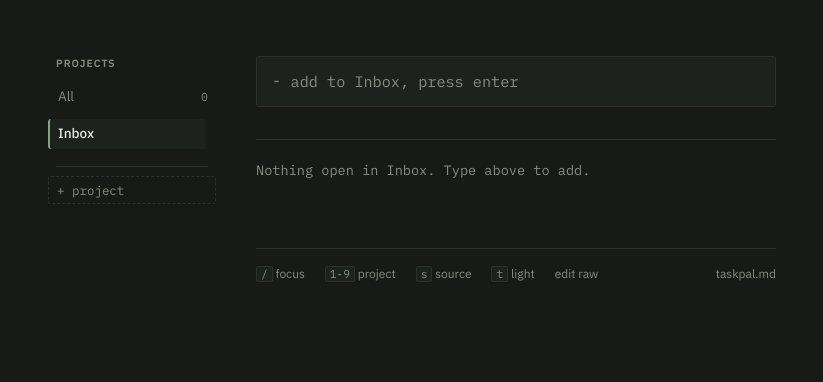
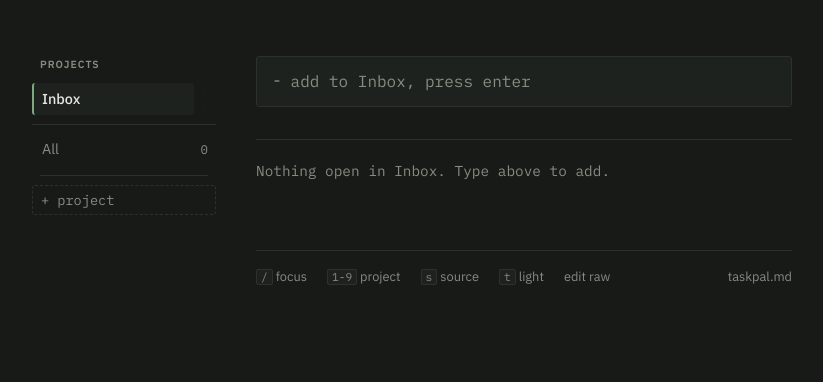
Before and after one commit to blakdav/taskpal, a Flask app: page / in a window 1280 px wide. Shown: the top 382 px of the page, without its empty margins (228-1051 px from the left). Run offline with Flask 3, Linux system fonts and the light colour scheme.

Commit message:
Update index.html

```diff
--- a/templates/index.html
+++ b/templates/index.html
@@ -45,17 +45,17 @@
     background: var(--paper);
     color: var(--ink);
     font-family: var(--sans);
-    font-size: 15px;
-    line-height: 1.5;
+    font-size: 16.5px;
+    line-height: 1.55;
     -webkit-font-smoothing: antialiased;
   }
 
   .shell {
-    max-width: 48rem;
+    max-width: 50rem;
     margin: 0 auto;
     padding: 3.5rem 1.25rem 6rem;
     display: grid;
-    grid-template-columns: 10.5rem 1fr;
+    grid-template-columns: 11.5rem 1fr;
     gap: 2.5rem;
     align-items: start;
   }
@@ -82,7 +82,7 @@
     border-radius: 3px;
     color: var(--muted);
     text-decoration: none;
-    font-size: 0.85rem;
+    font-size: 0.9rem;
     border-left: 2px solid transparent;
     transition: color 120ms ease, background 120ms ease;
   }
@@ -95,7 +95,7 @@
   }
   nav a .n {
     font-family: var(--mono);
-    font-size: 0.72rem;
+    font-size: 0.78rem;
     color: var(--muted);
   }
   nav a.on .n { color: var(--accent); }
@@ -106,16 +106,22 @@
     overflow: hidden; text-overflow: ellipsis; white-space: nowrap;
   }
 
-  .ord { display: flex; flex-direction: column; opacity: 0; transition: opacity 120ms ease; }
+  .ord { display: flex; flex-direction: column; gap: 1px; opacity: 0.25; transition: opacity 120ms ease; }
   nav .row:hover .ord, .ord:focus-within { opacity: 1; }
   .ord button {
+    display: flex; align-items: center; justify-content: center;
+    width: 1.4rem; height: 1.05rem;
     border: 0; background: none; cursor: pointer;
-    color: var(--muted); font-size: 0.6rem; line-height: 0.9;
-    padding: 0 0.15rem;
+    color: var(--muted); font-size: 0.8rem; line-height: 1;
+    border-radius: 2px;
+    padding: 0;
   }
+  .ord button:hover:not(:disabled) { background: var(--rule); }
   .ord button:hover:not(:disabled) { color: var(--ink); }
   .ord button:disabled { color: var(--rule); cursor: default; }
   .ord button:focus-visible { outline: 1px solid var(--accent); }
+
+  .all-row { margin-top: 0.5rem; padding-top: 0.5rem; border-top: 1px solid var(--rule); }
 
   nav hr { border: 0; border-top: 1px solid var(--rule); margin: 0.6rem 0.5rem; }
 
@@ -123,7 +129,7 @@
     width: 100%;
     padding: 0.3rem 0.5rem;
     font-family: var(--mono);
-    font-size: 0.78rem;
+    font-size: 0.85rem;
     color: var(--ink);
     background: transparent;
     border: 1px dashed var(--rule);
@@ -139,7 +145,7 @@
     width: 100%;
     padding: 0.9rem 1rem 0.9rem 2.1rem;
     font-family: var(--mono);
-    font-size: 0.95rem;
+    font-size: 1rem;
     color: var(--ink);
     background: var(--surface);
     border: 1px solid var(--rule);
@@ -248,7 +276,7 @@
 
   .empty {
     font-family: var(--mono);
-    font-size: 0.85rem;
+    font-size: 0.9rem;
     color: var(--muted);
     padding: 1.25rem 0;
     border-top: 1px solid var(--rule);
@@ -273,7 +301,7 @@
     margin-top: 3rem;
     padding-top: 1rem;
     border-top: 1px solid var(--rule);
-    font-size: 0.75rem;
+    font-size: 0.8rem;
     color: var(--muted);
     display: flex;
     gap: 1.25rem;
@@ -361,6 +384,19 @@
         </span>
       </div>
       {% endfor %}
+      <div class="row all-row">
+        <a href="{{ url_for('all_view') }}"
+           class="{{ 'on' if active is none and not archive }}">
+          <span>All</span><span class="n">{{ total_open }}</span>
+        </a>
+      </div>
+      {% if archived_count %}
+      <div class="row">
+        <a href="{{ url_for('archive_view') }}" class="{{ 'on' if archive }}">
+          <span>Archive</span><span class="n">{{ archived_count }}</span>
+        </a>
+      </div>
+      {% endif %}
     </div>
     <hr>
     <form method="post" action="{{ url_for('add_project') }}">
@@ -404,16 +442,18 @@
       {% endfor %}
     </ul>
     {% else %}
-    <p class="empty">Nothing open{{ ' in ' ~ active if active }}. Type above to add.</p>
+    <p class="empty">{% if archive %}Nothing archived yet.{% else %}Nothing open{{ ' in ' ~ active if active }}. Type above to add.{% endif %}</p>
     {% endif %}
 
     {% if done_tasks %}
     <div class="section-label">
-      <span>Done &middot; {{ done_tasks|length }}</span>
-      <form method="post" action="{{ url_for('clear_done') }}">
+      <span>{{ 'Archived' if archive else 'Done' }} &middot; {{ done_tasks|length }}</span>
+      {% if not archive %}
+      <form method="post" action="{{ url_for('archive_done') }}">
         <input type="hidden" name="return_to" value="{{ active or '*' }}">
-        <button class="kill" type="submit" style="color:var(--muted)">clear</button>
+        <button class="act" type="submit">archive</button>
       </form>
+      {% endif %}
     </div>
     <ul class="tasks">
       {% for t in done_tasks %}
```
Also changed, not shown: other parts of templates/index.html (+27 -7 lines).
